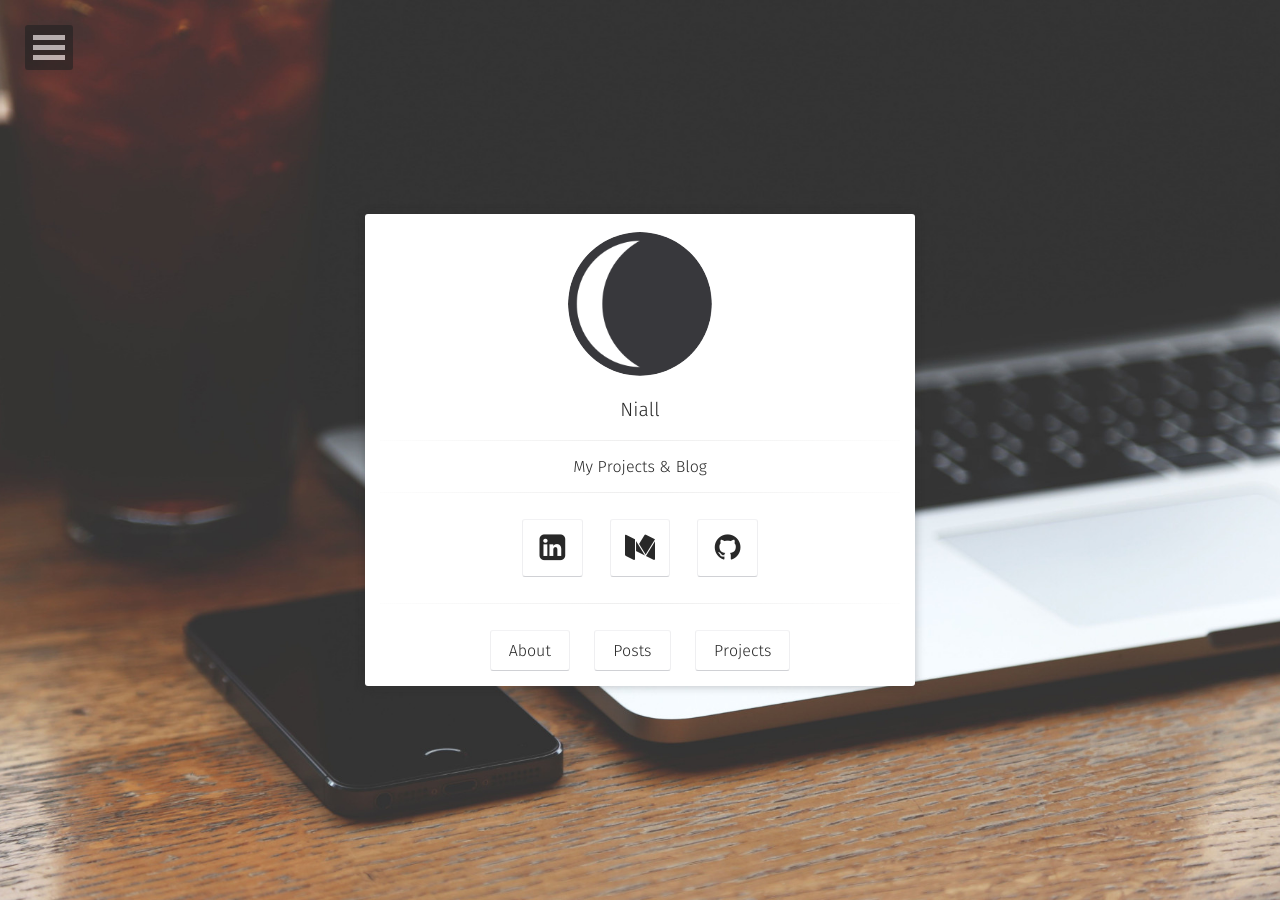
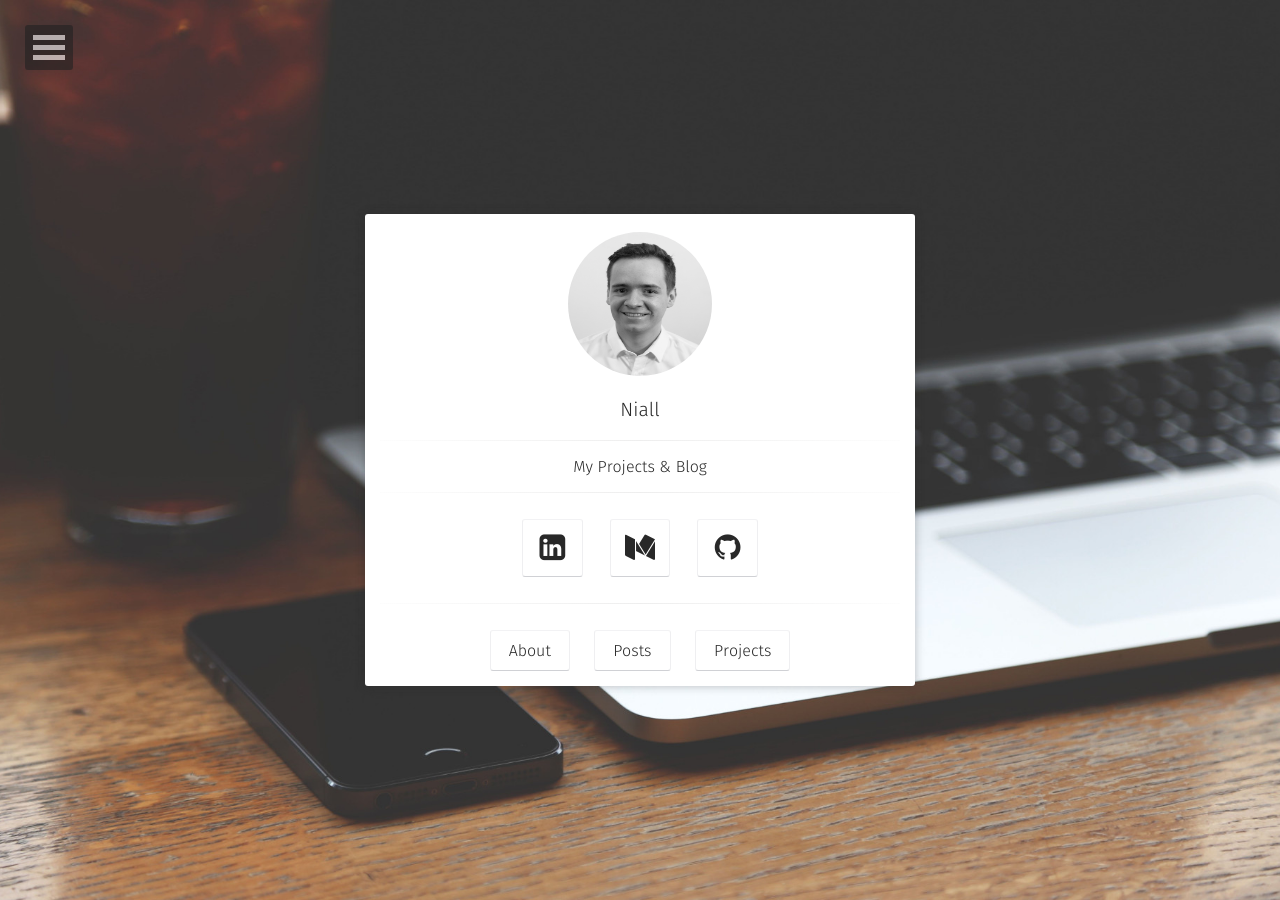
Before and after one commit to niall-anthony-mcnulty/niall-anthony-mcnulty.github.io, a Jekyll site: the page built from index.html, in a window 1280 px wide. Built offline with Jekyll 4.4.1, drawn with Linux system fonts in a browser that asks for light colours; some web fonts are replaced.

Commit message:
Update _config.yml
edit logo

```diff
--- a/_config.yml
+++ b/_config.yml
@@ -4,7 +4,7 @@ bio:                'My Projects & Blog'
 description:        "My Projects & Blog."
 reading_time:       true
 words_per_minute:   200
-logo:               'assets/img/logo.png'
+logo:               'assets/img/Screen Shot 2020-03-04 at 13.44.30 copy.png'
 background:         'assets/img/placeholder-big.jpg'
 tiled_bg:           false   # Set this true if you want to tile your background image, otherwise it will be covered
 locale:             en_US
```
